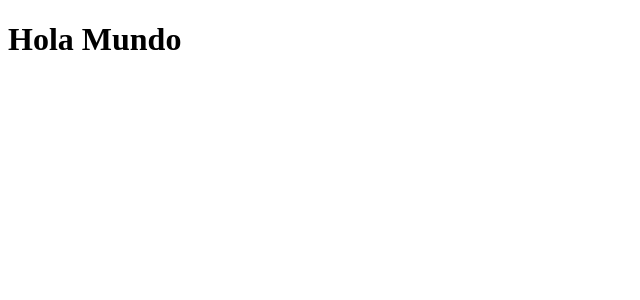
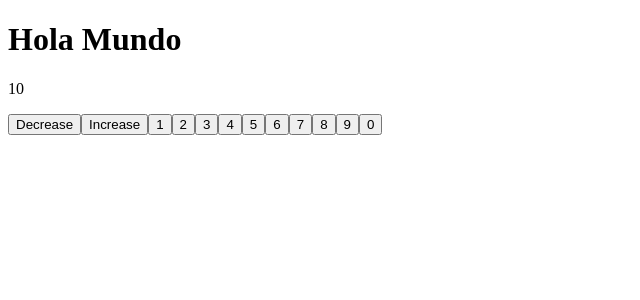
Before and after one commit to Amanda-Trigueros/ExpensableCalculator, a React (Create React App) app: page / in a window 1280 px wide. Shown: the top 300 px of the page, without its empty margins (0-640 px from the left). Built offline with nearby package versions, Linux system fonts and the light colour scheme.

Commit message:
add: number buttons

```diff
--- a/public/index.html
+++ b/public/index.html
@@ -2,14 +2,14 @@
 <html lang="en">
   <head>
     <meta charset="utf-8" />
-    <link rel="icon" href="#" />
+    <link rel="icon" href="%PUBLIC_URL%/favicon.ico" />
     <meta name="viewport" content="width=device-width, initial-scale=1" />
     <meta name="theme-color" content="#000000" />
     <meta
       name="description"
       content="Web site created using create-react-app"
     />
-    <link rel="apple-touch-icon" href="#" />
+    <link rel="apple-touch-icon" href="%PUBLIC_URL%/logo192.png" />
     <!--
       manifest.json provides metadata used when your web app is installed on a
       user's mobile device or desktop. See https://developers.google.com/web/fundamentals/web-app-manifest/
--- a/src/App.js
+++ b/src/App.js
@@ -1,7 +1,16 @@
+import Counter from "./calculator"
+
 function App() {
   return (
-   <h1>Hola Mundo</h1>
+  <div>
+    <h1>Hola Mundo</h1>
+    <Counter/>
+  </div>
   );
+
+
 }
 
+
+
 export default App;
--- /dev/null
+++ b/src/button.js
@@ -0,0 +1,7 @@
+function Button({onClick, value, children}) {
+return (
+  <button value={value} onClick={onClick} >{children}</button>
+)
+}
+
+export default Button
--- /dev/null
+++ b/src/calculator.js
@@ -0,0 +1,42 @@
+import React from 'react';
+import Button from "./button"
+
+function Counter() {
+  const [number, setNumber] = React.useState(10);
+
+  function handleDecreaseClick() {
+    console.log("decrease clicked");
+    setNumber(number - 1);
+  }
+
+  function handleIncreaseClick() {
+    console.log("Increase clicked");
+    setNumber(number + 1);
+  }
+
+  function handleClick(event) {
+    console.log(`hice click en ${event.target.value}`)
+    setNumber(event.target.value)
+  }
+
+  return (
+    <div>
+      <p>{number}</p>
+      <Button onClick={handleDecreaseClick}>Decrease</Button>
+      <button onClick={handleIncreaseClick}>Increase</button>
+      <Button value={1} onClick={handleClick}>1</Button>
+      <Button value={2} onClick={handleClick}>2</Button>
+      <Button value={3} onClick={handleClick}>3</Button>
+      <Button value={4} onClick={handleClick}>4</Button>
+      <Button value={5} onClick={handleClick}>5</Button>
+      <Button value={6} onClick={handleClick}>6</Button>
+      <Button value={7} onClick={handleClick}>7</Button>
+      <Button value={8} onClick={handleClick}>8</Button>
+      <Button value={9} onClick={handleClick}>9</Button>
+      <Button value={0} onClick={handleClick}>0</Button>
+
+    </div>
+  );
+}
+
+export default Counter
```
